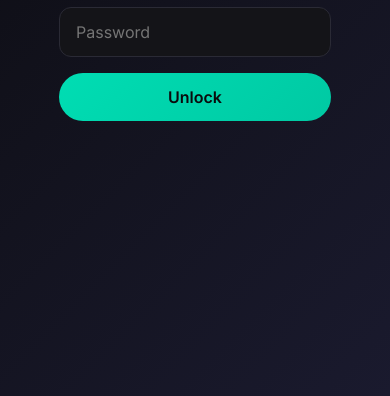
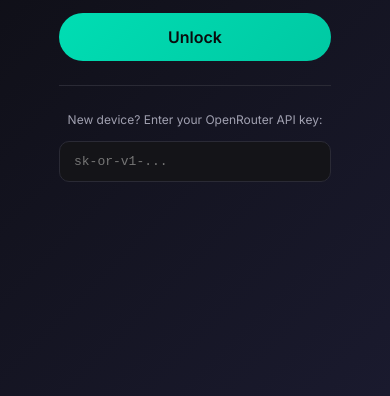
Before and after one commit to imrsbl/satya-llm-council, a plain HTML site: page index.html in a window 390 px wide. Shown: the part 448-844 px from the top of the page. Drawn offline with Linux system fonts and the light colour scheme.

Commit message:
Add API key setup for new devices + mobile improvements

```diff
--- a/index.html
+++ b/index.html
@@ -59,6 +59,25 @@
             <p id="login-error"
                 style="color: #ef4444; font-size: 12px; margin-top: 12px; display: none; font-family: Inter, sans-serif;">
                 Incorrect password</p>
+
+            <!-- API Key Setup (shows if no key stored) -->
+            <div id="api-key-setup"
+                style="margin-top: 24px; padding-top: 24px; border-top: 1px solid #2a2a35; display: none;">
+                <p style="color: #a0a0b0; font-size: 12px; margin-bottom: 12px; font-family: Inter, sans-serif;">New
+                    device? Enter your OpenRouter API key:</p>
+                <input type="password" id="login-api-key" placeholder="sk-or-v1-..." style="
+                    width: 100%;
+                    padding: 12px 14px;
+                    background: #141418;
+                    border: 1px solid #2a2a35;
+                    border-radius: 10px;
+                    color: #f0f0f5;
+                    font-size: 13px;
+                    font-family: monospace;
+                    outline: none;
+                    box-sizing: border-box;
+                ">
+            </div>
         </div>
     </div>
 
@@ -71,6 +90,11 @@
             document.getElementById('login-overlay').style.display = 'none';
         }
 
+        // Show API key setup if no key stored
+        if (!localStorage.getItem('satya_api_key')) {
+            document.getElementById('api-key-setup').style.display = 'block';
+        }
+
         async function hashPassword(password) {
             const encoder = new TextEncoder();
             const data = encoder.encode(password);
@@ -81,11 +105,18 @@
 
         async function attemptLogin() {
             const password = document.getElementById('login-password').value;
+            const apiKeyInput = document.getElementById('login-api-key');
             const hash = await hashPassword(password);
 
             // Simple password check - change this to your password
             if (password === 'satya2026') {
                 localStorage.setItem('satya_auth', hash);
+
+                // Save API key if provided
+                if (apiKeyInput && apiKeyInput.value.trim()) {
+                    localStorage.setItem('satya_api_key', apiKeyInput.value.trim());
+                }
+
                 document.getElementById('login-overlay').style.display = 'none';
             } else {
                 document.getElementById('login-error').style.display = 'block';
```
